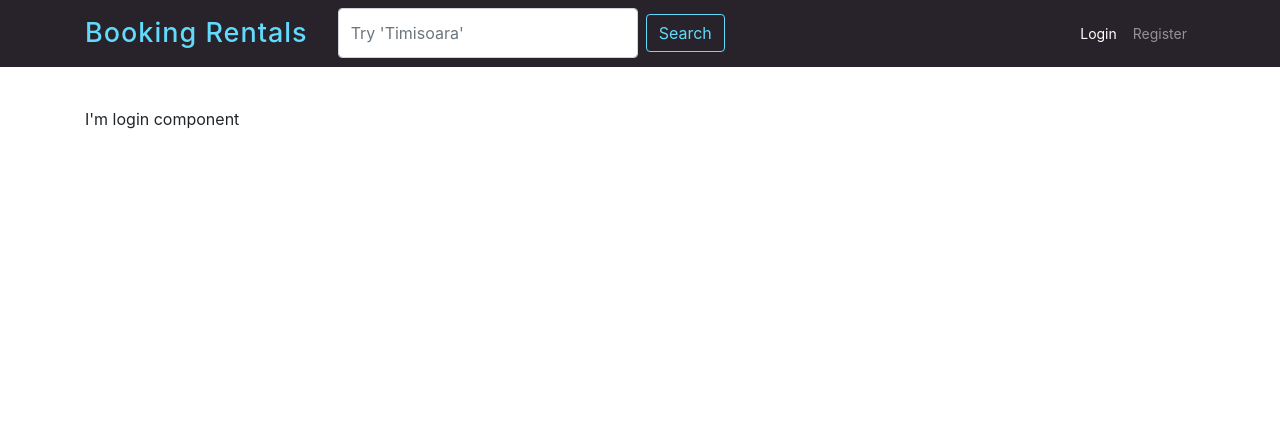
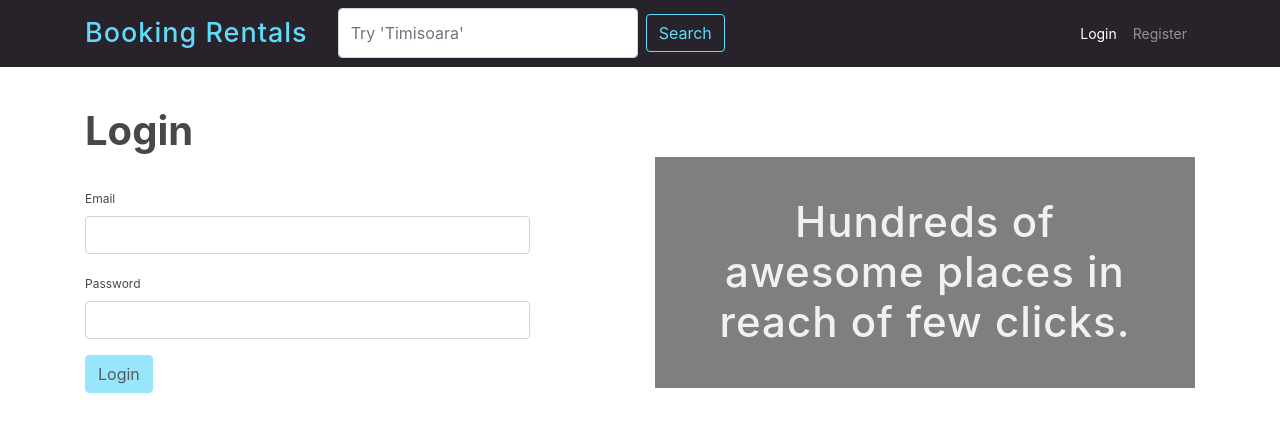
Before and after one commit to SelariuAlex/booking-rental, a React (Create React App) app: page /login in a window 1280 px wide. Shown: the top 432 px of the page. Built offline with nearby package versions, Linux system fonts and the light colour scheme; what react-google-maps would draw is missing.

Commit message:
add login and loginform

```diff
--- a/src/components/login/Login.js
+++ b/src/components/login/Login.js
@@ -1,8 +1,32 @@
 import React, { Component } from 'react';
+import LoginForm from './LoginForm';
 
 class Login extends Component {
+  loginUser = userData => {
+    console.log(userData);
+  };
+
   render() {
-    return <div>I'm login component</div>;
+    return (
+      <section id="login">
+        <div className="bwm-form">
+          <div className="row">
+            <div className="col-md-5">
+              <h1>Login</h1>
+              <LoginForm submitCb={this.loginUser} />
+            </div>
+            <div className="col-md-6 ml-auto">
+              <div className="image-container">
+                <h2 className="catchphrase">
+                  Hundreds of awesome places in reach of few clicks.
+                </h2>
+                <img src="" alt="" />
+              </div>
+            </div>
+          </div>
+        </div>
+      </section>
+    );
   }
 }
 
--- /dev/null
+++ b/src/components/login/LoginForm.js
@@ -0,0 +1,36 @@
+import React from 'react';
+import { Field, reduxForm } from 'redux-form';
+import { BwmInput } from '../../shared/form/BwmInput';
+
+const LoginForm = props => {
+  const { handleSubmit, pristine, submitting, submitCb, valid, errors } = props;
+  return (
+    <form onSubmit={handleSubmit(submitCb)}>
+      <Field
+        name="email"
+        type="email"
+        label="Email"
+        className="form-control"
+        component={BwmInput}
+      />
+      <Field
+        name="password"
+        type="password"
+        label="Password"
+        className="form-control"
+        component={BwmInput}
+      />
+      <button
+        className="btn btn-bwm btn-form"
+        type="submit"
+        disabled={!valid || pristine || submitting}
+      >
+        Login
+      </button>
+    </form>
+  );
+};
+
+export default reduxForm({
+  form: 'loginForm'
+})(LoginForm);
```
